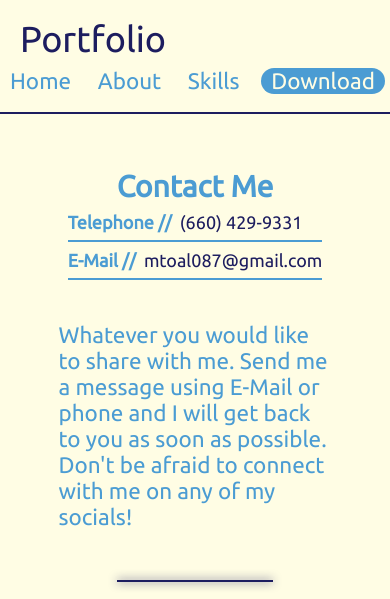
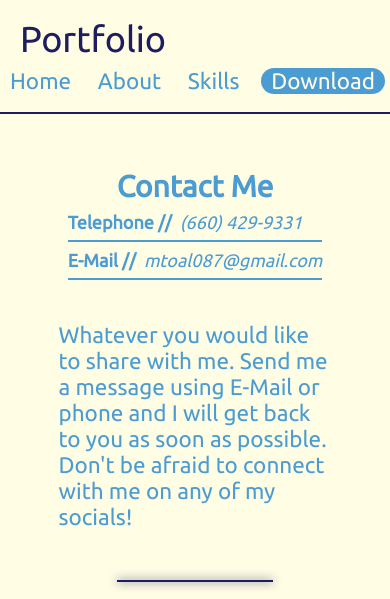
Before and after one commit to Mtoal087/Portfolio, a plain HTML site: page contact.html in a window 390 px wide. Shown: the top 599 px of the page. Drawn offline with Linux system fonts and the light colour scheme.

Commit message:
Fully responsive for mobile, ready to be taken live

```diff
--- a/resources/styles/contact.css
+++ b/resources/styles/contact.css
@@ -70,7 +70,7 @@ nav .navigation .button {
 }
 
 .top .verticalStack .hor1 p {
-	color: var(--navy);
+	font-style: italic;
 }
 
 .top .verticalStack .hor2 {
@@ -82,7 +82,8 @@ nav .navigation .button {
 }
 
 .top .verticalStack .hor2 p {
-	color: var(--navy);
+	color: var(--blue);
+	font-style: italic;
 }
 
 /* Synopsis */
@@ -158,10 +159,6 @@ nav .navigation .button {
 		font-size: 30px;
 	}
 
-	.top .verticalStack .hor1 p {
-		color: var(--navy);
-	}
-
 	.synopsis {
 		margin-top: 25px;
 	}
```
